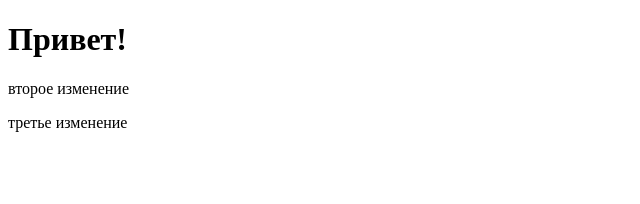
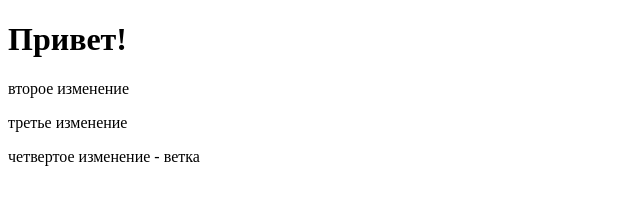
Before and after one commit to salexandr/frontendrepository, a plain HTML site: page index.html in a window 1280 px wide. Shown: the whole page, without its empty margins (0-640 px from the left). Drawn offline with Linux system fonts and the light colour scheme.

Commit message:
vetochka

```diff
--- a/index.html
+++ b/index.html
@@ -6,5 +6,6 @@
 <h1>Привет!</h1>
 <p>второе изменение</p>
 <p>третье изменение</p>
+<p>четвертое изменение - ветка</p>
 </body>
 </html>
```
